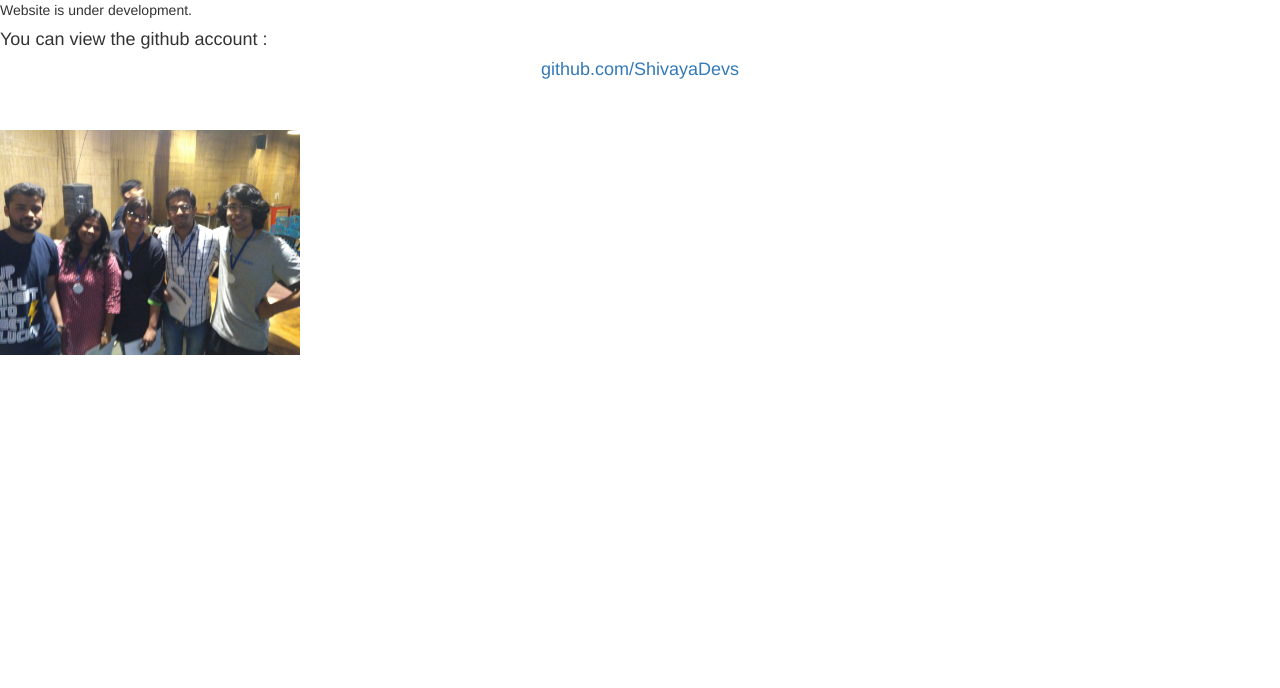
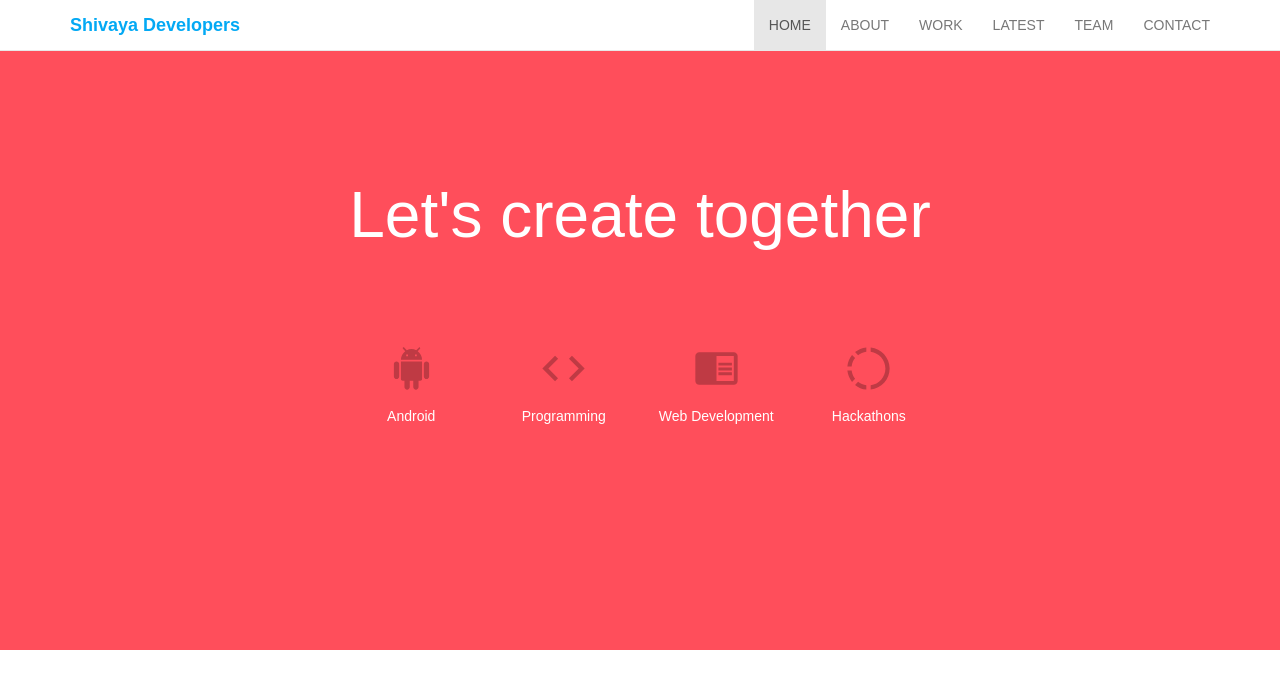
Before and after one commit to ShivayaDevs/shivayadevs.github.io, a plain HTML site: page index.html in a window 1280 px wide. Drawn offline with nearby package versions, Linux system fonts and the light colour scheme; a web font is replaced by a local one.

Commit message:
Started building with the new theme

```diff
--- /dev/null
+++ b/css/formatting.css
@@ -0,0 +1,28 @@
+.center-text{
+    text-align: center;
+}
+
+.white-text{
+    color: white;
+}
+.largest{
+    font-weight: 500;
+    font-size: 64px;
+}
+.red-bg{
+    background-color: #FF4E5B;
+    /*#bf3a44*/
+    /*#2d2f31*/
+}
+.light-red{
+    color: #bf3a44;
+}
+.screen-height{
+    height: 600px;
+}
+
+body{
+    padding-top: 50px;
+    font-family: 'Raleway', sans-serif;
+    font-weight: 500;
+}
--- /dev/null
+++ b/css/lato.css
@@ -0,0 +1,16 @@
+/* latin-ext */
+@font-face {
+  font-family: 'Lato';
+  font-style: normal;
+  font-weight: 400;
+  src: local('Lato Regular'), local('Lato-Regular'), url(https://fonts.gstatic.com/s/lato/v13/UyBMtLsHKBKXelqf4x7VRQ.woff2) format('woff2');
+  unicode-range: U+0100-024F, U+1E00-1EFF, U+20A0-20AB, U+20AD-20CF, U+2C60-2C7F, U+A720-A7FF;
+}
+/* latin */
+@font-face {
+  font-family: 'Lato';
+  font-style: normal;
+  font-weight: 400;
+  src: local('Lato Regular'), local('Lato-Regular'), url(https://fonts.gstatic.com/s/lato/v13/1YwB1sO8YE1Lyjf12WNiUA.woff2) format('woff2');
+  unicode-range: U+0000-00FF, U+0131, U+0152-0153, U+02C6, U+02DA, U+02DC, U+2000-206F, U+2074, U+20AC, U+2212, U+2215;
+}
--- /dev/null
+++ b/css/navbar.css
@@ -0,0 +1,105 @@
+body {
+  padding-top: 50px;
+}
+.width-match-parent{
+  width: 100%;
+}
+.grid-photos{
+  width: 50%;
+  height: 120px;
+  padding: 2px;
+}
+.food-image{
+  height: 130px;
+}
+.heading-inline{
+  display:inline-block;
+}
+.right-aligned{
+  float:right;
+}
+.left-aligned{
+  float:left;
+}
+.signal-white-label{
+  color: ;
+}
+.place-summary{
+  color:#424242;
+}
+.error-class{
+  color:red;
+}
+
+/* navbar */
+.navbar-default {
+    background-color: #Ffffff;
+    border-color: #E7E7E7;
+}
+/* title */
+.navbar-default .navbar-brand {
+    /*color: #00bcd4;*/
+    color:#ff6f00;
+    color:#03a9f4;
+    font-weight: bold;
+}
+.navbar-default .navbar-brand:hover,
+.navbar-default .navbar-brand:focus {
+    color: #;
+}
+/* link */
+.navbar-default .navbar-nav > li > a {
+    color: #777;
+}
+.navbar-default .navbar-nav > li > a:hover,
+.navbar-default .navbar-nav > li > a:focus {
+    color: #333;
+}
+.navbar-default .navbar-nav > .active > a,
+.navbar-default .navbar-nav > .active > a:hover,
+.navbar-default .navbar-nav > .active > a:focus {
+    color: #555;
+    background-color: #E7E7E7;
+}
+.navbar-default .navbar-nav > .open > a,
+.navbar-default .navbar-nav > .open > a:hover,
+.navbar-default .navbar-nav > .open > a:focus {
+    color: #555;
+    background-color: #D5D5D5;
+}
+/* caret */
+.navbar-default .navbar-nav > .dropdown > a .caret {
+    border-top-color: #777;
+    border-bottom-color: #777;
+}
+.navbar-default .navbar-nav > .dropdown > a:hover .caret,
+.navbar-default .navbar-nav > .dropdown > a:focus .caret {
+    border-top-color: #333;
+    border-bottom-color: #333;
+}
+.navbar-default .navbar-nav > .open > a .caret,
+.navbar-default .navbar-nav > .open > a:hover .caret,
+.navbar-default .navbar-nav > .open > a:focus .caret {
+    border-top-color: #555;
+    border-bottom-color: #555;
+}
+/* mobile version */
+.navbar-default .navbar-toggle {
+    border-color: #DDD;
+}
+.navbar-default .navbar-toggle:hover,
+.navbar-default .navbar-toggle:focus {
+    background-color: #DDD;
+}
+.navbar-default .navbar-toggle .icon-bar {
+    background-color: #CCC;
+}
+@media (max-width: 767px) {
+    .navbar-default .navbar-nav .open .dropdown-menu > li > a {
+        color: #777;
+    }
+    .navbar-default .navbar-nav .open .dropdown-menu > li > a:hover,
+    .navbar-default .navbar-nav .open .dropdown-menu > li > a:focus {
+        color: #333;
+    }
+}
--- /dev/null
+++ b/css/raleway.css
@@ -0,0 +1,32 @@
+/* latin-ext */
+@font-face {
+  font-family: 'Raleway';
+  font-style: normal;
+  font-weight: 400;
+  src: local('Raleway'), local('Raleway-Regular'), url(https://fonts.gstatic.com/s/raleway/v11/yQiAaD56cjx1AooMTSghGfY6323mHUZFJMgTvxaG2iE.woff2) format('woff2');
+  unicode-range: U+0100-024F, U+1E00-1EFF, U+20A0-20AB, U+20AD-20CF, U+2C60-2C7F, U+A720-A7FF;
+}
+/* latin */
+@font-face {
+  font-family: 'Raleway';
+  font-style: normal;
+  font-weight: 400;
+  src: local('Raleway'), local('Raleway-Regular'), url(https://fonts.gstatic.com/s/raleway/v11/0dTEPzkLWceF7z0koJaX1A.woff2) format('woff2');
+  unicode-range: U+0000-00FF, U+0131, U+0152-0153, U+02C6, U+02DA, U+02DC, U+2000-206F, U+2074, U+20AC, U+2212, U+2215;
+}
+/* latin-ext */
+@font-face {
+  font-family: 'Raleway';
+  font-style: normal;
+  font-weight: 500;
+  src: local('Raleway Medium'), local('Raleway-Medium'), url(https://fonts.gstatic.com/s/raleway/v11/Li18TEFObx_yGdzKDoI_ciEAvth_LlrfE80CYdSH47w.woff2) format('woff2');
+  unicode-range: U+0100-024F, U+1E00-1EFF, U+20A0-20AB, U+20AD-20CF, U+2C60-2C7F, U+A720-A7FF;
+}
+/* latin */
+@font-face {
+  font-family: 'Raleway';
+  font-style: normal;
+  font-weight: 500;
+  src: local('Raleway Medium'), local('Raleway-Medium'), url(https://fonts.gstatic.com/s/raleway/v11/CcKI4k9un7TZVWzRVT-T8_k_vArhqVIZ0nv9q090hN8.woff2) format('woff2');
+  unicode-range: U+0000-00FF, U+0131, U+0152-0153, U+02C6, U+02DA, U+02DC, U+2000-206F, U+2074, U+20AC, U+2212, U+2215;
+}
--- /dev/null
+++ b/css/roboto.css
@@ -0,0 +1,112 @@
+/* cyrillic-ext */
+@font-face {
+  font-family: 'Roboto';
+  font-style: normal;
+  font-weight: 300;
+  src: local('Roboto Light'), local('Roboto-Light'), url(https://fonts.gstatic.com/s/roboto/v16/0eC6fl06luXEYWpBSJvXCBJtnKITppOI_IvcXXDNrsc.woff2) format('woff2');
+  unicode-range: U+0460-052F, U+20B4, U+2DE0-2DFF, U+A640-A69F;
+}
+/* cyrillic */
+@font-face {
+  font-family: 'Roboto';
+  font-style: normal;
+  font-weight: 300;
+  src: local('Roboto Light'), local('Roboto-Light'), url(https://fonts.gstatic.com/s/roboto/v16/Fl4y0QdOxyyTHEGMXX8kcRJtnKITppOI_IvcXXDNrsc.woff2) format('woff2');
+  unicode-range: U+0400-045F, U+0490-0491, U+04B0-04B1, U+2116;
+}
+/* greek-ext */
+@font-face {
+  font-family: 'Roboto';
+  font-style: normal;
+  font-weight: 300;
+  src: local('Roboto Light'), local('Roboto-Light'), url(https://fonts.gstatic.com/s/roboto/v16/-L14Jk06m6pUHB-5mXQQnRJtnKITppOI_IvcXXDNrsc.woff2) format('woff2');
+  unicode-range: U+1F00-1FFF;
+}
+/* greek */
+@font-face {
+  font-family: 'Roboto';
+  font-style: normal;
+  font-weight: 300;
+  src: local('Roboto Light'), local('Roboto-Light'), url(https://fonts.gstatic.com/s/roboto/v16/I3S1wsgSg9YCurV6PUkTORJtnKITppOI_IvcXXDNrsc.woff2) format('woff2');
+  unicode-range: U+0370-03FF;
+}
+/* vietnamese */
+@font-face {
+  font-family: 'Roboto';
+  font-style: normal;
+  font-weight: 300;
+  src: local('Roboto Light'), local('Roboto-Light'), url(https://fonts.gstatic.com/s/roboto/v16/NYDWBdD4gIq26G5XYbHsFBJtnKITppOI_IvcXXDNrsc.woff2) format('woff2');
+  unicode-range: U+0102-0103, U+1EA0-1EF9, U+20AB;
+}
+/* latin-ext */
+@font-face {
+  font-family: 'Roboto';
+  font-style: normal;
+  font-weight: 300;
+  src: local('Roboto Light'), local('Roboto-Light'), url(https://fonts.gstatic.com/s/roboto/v16/Pru33qjShpZSmG3z6VYwnRJtnKITppOI_IvcXXDNrsc.woff2) format('woff2');
+  unicode-range: U+0100-024F, U+1E00-1EFF, U+20A0-20AB, U+20AD-20CF, U+2C60-2C7F, U+A720-A7FF;
+}
+/* latin */
+@font-face {
+  font-family: 'Roboto';
+  font-style: normal;
+  font-weight: 300;
+  src: local('Roboto Light'), local('Roboto-Light'), url(https://fonts.gstatic.com/s/roboto/v16/Hgo13k-tfSpn0qi1SFdUfVtXRa8TVwTICgirnJhmVJw.woff2) format('woff2');
+  unicode-range: U+0000-00FF, U+0131, U+0152-0153, U+02C6, U+02DA, U+02DC, U+2000-206F, U+2074, U+20AC, U+2212, U+2215;
+}
+/* cyrillic-ext */
+@font-face {
+  font-family: 'Roboto';
+  font-style: normal;
+  font-weight: 400;
+  src: local('Roboto'), local('Roboto-Regular'), url(https://fonts.gstatic.com/s/roboto/v16/ek4gzZ-GeXAPcSbHtCeQI_esZW2xOQ-xsNqO47m55DA.woff2) format('woff2');
+  unicode-range: U+0460-052F, U+20B4, U+2DE0-2DFF, U+A640-A69F;
+}
+/* cyrillic */
+@font-face {
+  font-family: 'Roboto';
+  font-style: normal;
+  font-weight: 400;
+  src: local('Roboto'), local('Roboto-Regular'), url(https://fonts.gstatic.com/s/roboto/v16/mErvLBYg_cXG3rLvUsKT_fesZW2xOQ-xsNqO47m55DA.woff2) format('woff2');
+  unicode-range: U+0400-045F, U+0490-0491, U+04B0-04B1, U+2116;
+}
+/* greek-ext */
+@font-face {
+  font-family: 'Roboto';
+  font-style: normal;
+  font-weight: 400;
+  src: local('Roboto'), local('Roboto-Regular'), url(https://fonts.gstatic.com/s/roboto/v16/-2n2p-_Y08sg57CNWQfKNvesZW2xOQ-xsNqO47m55DA.woff2) format('woff2');
+  unicode-range: U+1F00-1FFF;
+}
+/* greek */
+@font-face {
+  font-family: 'Roboto';
+  font-style: normal;
+  font-weight: 400;
+  src: local('Roboto'), local('Roboto-Regular'), url(https://fonts.gstatic.com/s/roboto/v16/u0TOpm082MNkS5K0Q4rhqvesZW2xOQ-xsNqO47m55DA.woff2) format('woff2');
+  unicode-range: U+0370-03FF;
+}
+/* vietnamese */
+@font-face {
+  font-family: 'Roboto';
+  font-style: normal;
+  font-weight: 400;
+  src: local('Roboto'), local('Roboto-Regular'), url(https://fonts.gstatic.com/s/roboto/v16/NdF9MtnOpLzo-noMoG0miPesZW2xOQ-xsNqO47m55DA.woff2) format('woff2');
+  unicode-range: U+0102-0103, U+1EA0-1EF9, U+20AB;
+}
+/* latin-ext */
+@font-face {
+  font-family: 'Roboto';
+  font-style: normal;
+  font-weight: 400;
+  src: local('Roboto'), local('Roboto-Regular'), url(https://fonts.gstatic.com/s/roboto/v16/Fcx7Wwv8OzT71A3E1XOAjvesZW2xOQ-xsNqO47m55DA.woff2) format('woff2');
+  unicode-range: U+0100-024F, U+1E00-1EFF, U+20A0-20AB, U+20AD-20CF, U+2C60-2C7F, U+A720-A7FF;
+}
+/* latin */
+@font-face {
+  font-family: 'Roboto';
+  font-style: normal;
+  font-weight: 400;
+  src: local('Roboto'), local('Roboto-Regular'), url(https://fonts.gstatic.com/s/roboto/v16/CWB0XYA8bzo0kSThX0UTuA.woff2) format('woff2');
+  unicode-range: U+0000-00FF, U+0131, U+0152-0153, U+02C6, U+02DA, U+02DC, U+2000-206F, U+2074, U+20AC, U+2212, U+2215;
+}
--- a/index.html
+++ b/index.html
@@ -1,15 +1,71 @@
 <!DOCTYPE html>
 <html>
 <head>
+    <meta name="viewport" content="width=device-with, initial-scale=1, user-scalable=no">
     <title>Shivaya Developers</title>
+    <!-- Bootstrap css and js -->
+    <!-- <link rel="stylesheet" href="https://maxcdn.bootstrapcdn.com/bootstrap/3.3.7/css/bootstrap.min.css">
+    <script src="https://maxcdn.bootstrapcdn.com/bootstrap/3.3.7/js/bootstrap.min.js" crossorigin="anonymous"></script>
+    <link href="https://fonts.googleapis.com/css?family=Roboto:300,400" rel="stylesheet">
+    <link href="https://fonts.googleapis.com/css?family=Raleway:400,500" rel="stylesheet">-->
+    <link rel="stylesheet" href="css/bootstrap.min.css">
+    <script src="js/bootstrap.min.js"></script>
+    <link rel="stylesheet" href="css/formatting.css">
+    <link rel="stylesheet" href="css/navbar.css">
+    <link rel="stylesheet" href="css/lato.css">
+    <link rel="stylesheet" href="css/roboto.css">
+    <link rel="stylesheet" href="css/raleway.css">
+</head>
 
-    <!-- Bootstrap css and js -->
-    <link rel="stylesheet" href="https://maxcdn.bootstrapcdn.com/bootstrap/3.3.7/css/bootstrap.min.css">
-    <script src="https://maxcdn.bootstrapcdn.com/bootstrap/3.3.7/js/bootstrap.min.js" crossorigin="anonymous"></script>
-</head>
 <body>
-    Website is under development.
-    <h4>You can view the github account : </h4><a href="http://github.com/ShivayaDevs"> <h4 align="center">github.com/ShivayaDevs</h4></a><br><br>
-    <img src="images/clashhacks-photo.jpg" width="300px" >
+ <!-- NavBar goes here -->
+ <nav class="navbar navbar-default navbar-fixed-top">
+   <div class="container">
+     <div class="navbar-header">
+         <a class="navbar-brand" href="#">
+           Shivaya Developers
+         </a>
+     </div>
+     <div class="navbar-collapse collapse" >
+       <ul class="nav navbar-nav navbar-right">
+         <li class="active" id="home-tab"><a href="#">HOME</a></li>
+         <li id="about-tab"><a href="#">ABOUT</a></li>
+         <li id="work-tab"><a href="#">WORK</a></li>
+         <li id="latest-tab"><a href="#">LATEST</a></li>
+         <li id="team-tab"><a href="#">TEAM</a></li>
+         <li id="contact-tab"><a href="#">CONTACT</a></li>
+       </ul>
+     </div>
+   </div>
+ </nav>
+
+
+
+ <!-- Main Div -->
+ <div class="container-fluid red-bg screen-height" >
+     <br><br><br><br><br><br>
+     <div class="container-fluid center-text">
+         <p class="white-text largest">Let's create together </p>
+         <br><br><br>
+         <div style="display: flex; width: 50%; margin:0 auto;">
+            <div class="container">
+                <img src="images/profiles/android.svg" width="75px" height="75px">
+                <p class="white-text">Android</p>
+            </div>
+            <div class="container">
+                <img src="images/profiles/code.svg" width="75px" height="75px">
+                <p class="white-text">Programming</p>
+            </div>
+            <div class="container">
+                <img src="images/profiles/web.svg" width="75px" height="75px">
+                <p class="white-text">Web Development</p>
+            </div>
+            <div class="container">
+                <img src="images/profiles/hackathon.svg" width="75px" height="75px">
+                <p class="white-text">Hackathons</p>
+            </div>
+         </div>
+     </div>
+ </div>
 </body>
 </html>
```
Also changed, not shown: css/bootstrap.min.css (added), images/clashhacks-photo.jpg (deleted), images/landing-page.png.png (added), images/profiles/android.svg (added), images/profiles/code.svg (added), images/profiles/dash.svg (added), images/profiles/hackathon.svg (added), images/profiles/web.svg (added), js/bootstrap.min.js (added), js/jquery.min.js (added).
